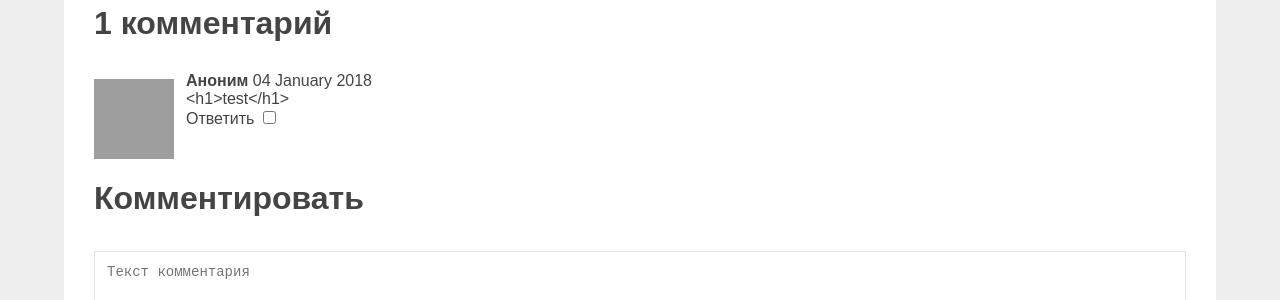
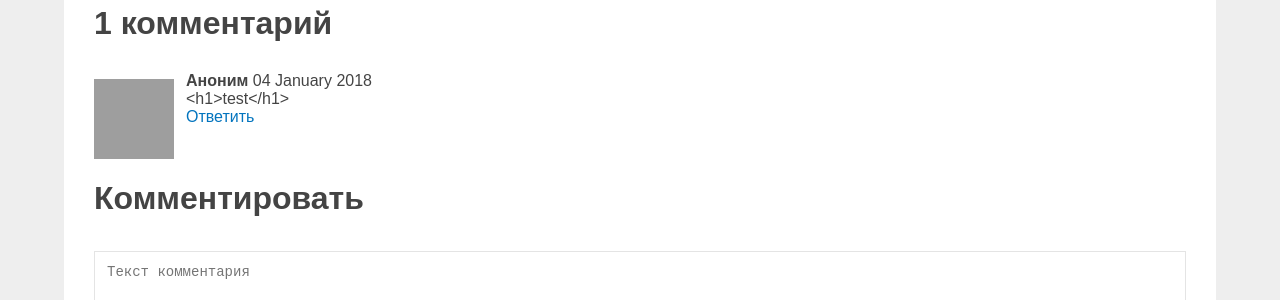
Before and after one commit to vitoyucepi/blog, a Jekyll site: the page built from _posts/2018-01-01-new-blog.md, in a window 1280 px wide. Shown: the part 781-1081 px from the top of the page. Built offline with Jekyll 4.4.1, drawn with Linux system fonts in a browser that asks for light colours; grey boxes are pictures that could not be loaded.

Commit message:
opener block

```diff
--- a/css/default.css
+++ b/css/default.css
@@ -175,7 +175,7 @@ body {
 }
 
 .responseform > h3 {
-    margin: 30px 0 0 0;
+    margin: 12px 0 0 0;
 }
 
 .commentauthor,
@@ -194,6 +194,15 @@ body {
     word-break: break-word;
 }
 
+.response {
+    color: #0274BE;
+    margin-top: 12px;
+}
+
+.opener {
+    display: none;
+}
+
 .opener ~ .responseform {
     display: none;
 }
```
